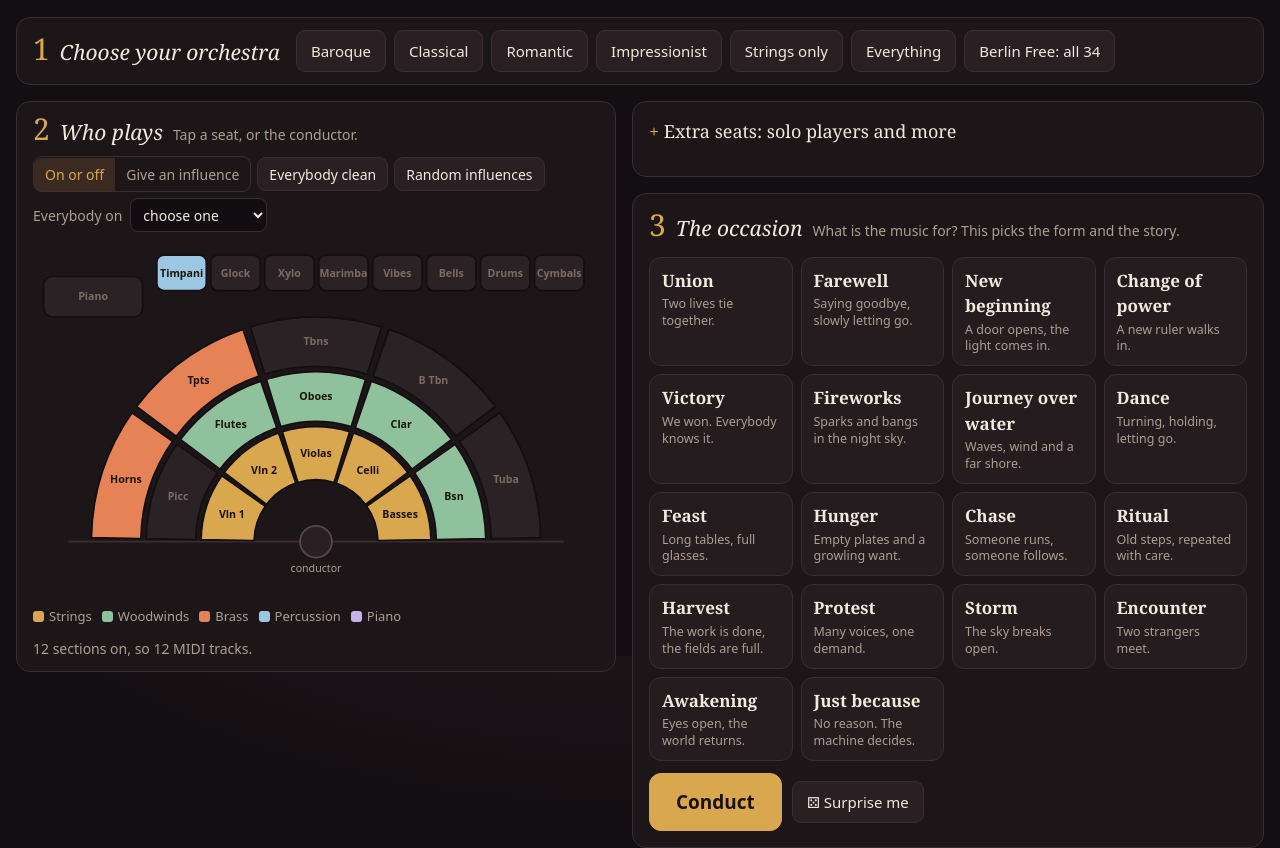
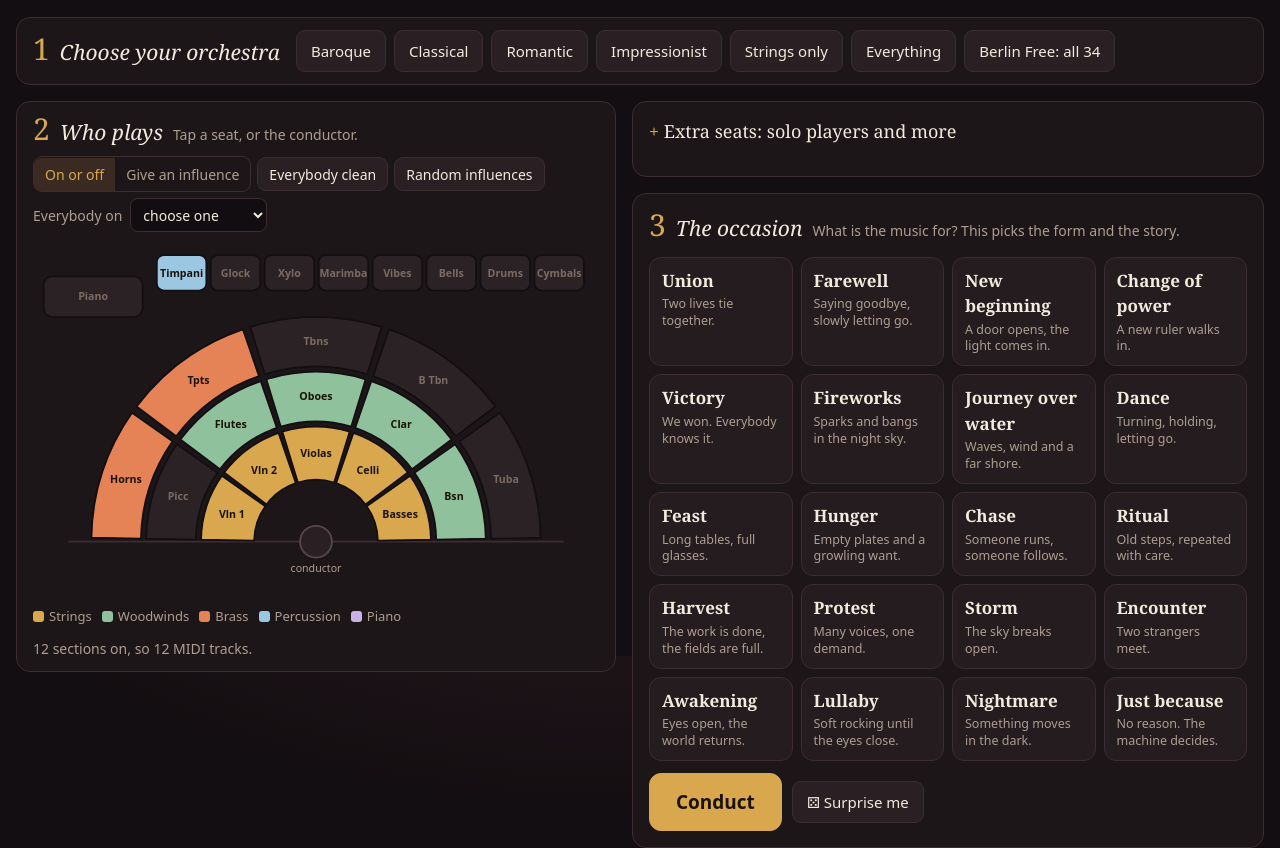
Before and after one commit to DivineACIDMonday/divine-music-machine-v7, a plain HTML site: page symphony/index.html in a window 1280 px wide. Shown: the part 144-992 px from the top of the page. Drawn offline with Linux system fonts and the light colour scheme.

Commit message:
Symphony: new occasions Lullaby and Nightmare
Co-Authored-By: Claude Opus 5.5 <noreply@anthropic.com>
Claude-Session: https://claude.ai/code/session_01W3CyePMkCaTVt5D8aFgGLY

```diff
--- a/symphony/index.html
+++ b/symphony/index.html
@@ -2749,6 +2749,8 @@ const OCC = [
   ['storm', 'Storm', 'The sky breaks open.', 'overture', 'collapse', 'stormy'],
   ['encounter', 'Encounter', 'Two strangers meet.', 'aria', 'wave', 'tender'],
   ['awaken', 'Awakening', 'Eyes open, the world returns.', 'variations', 'rise', 'dreamy'],
+  ['lullaby', 'Lullaby', 'Soft rocking until the eyes close.', 'aria', 'fade', 'dreamy'],
+  ['nightmare', 'Nightmare', 'Something moves in the dark.', 'sonata', 'collapse', 'mysterious'],
   ['justbecause', 'Just because', 'No reason. The machine decides.', null, null, null],
 ];
 S.inf = store.get('inf', {}); if (S.inf === 'random') S.inf = {};
```
Also changed, not shown: symphony/src/app.html (+2 -0 lines).
